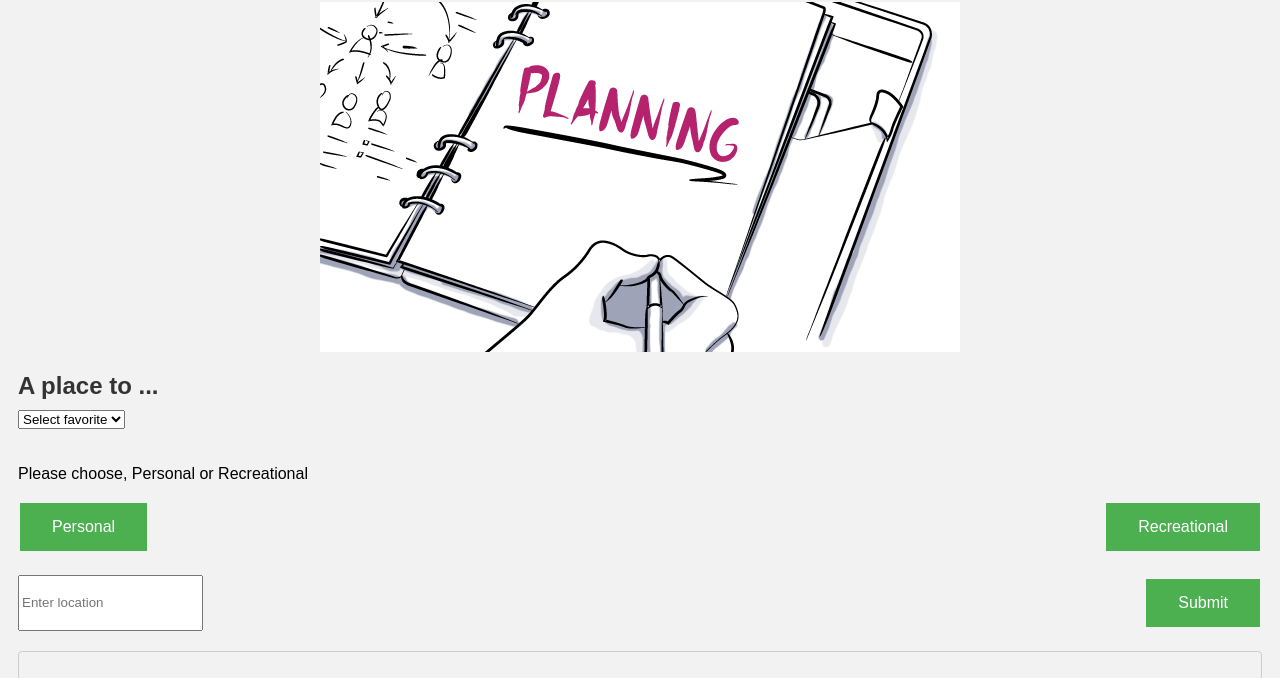
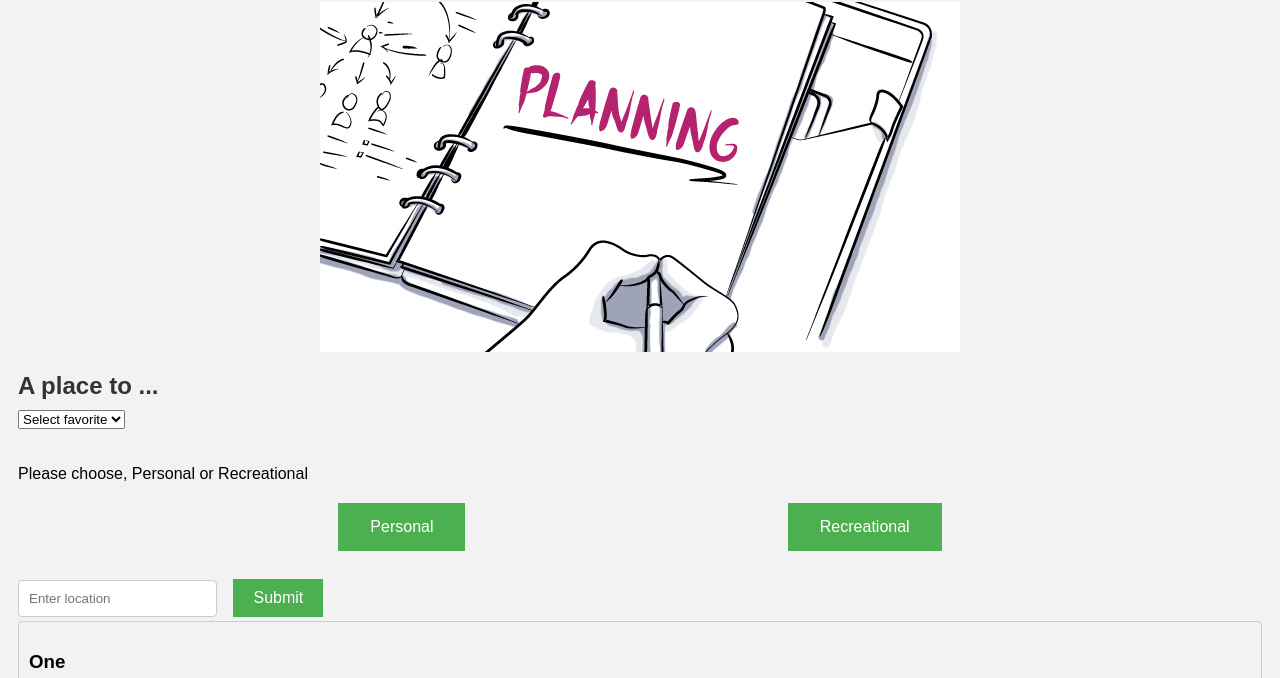
Before and after one commit to Boonecodes94/phase-1-project, a plain HTML site: page src/index.html in a window 1280 px wide. Shown: the part 96-774 px from the top of the page. Drawn offline with Linux system fonts and the light colour scheme.

Commit message:
changes spacing

```diff
--- a/src/style.css
+++ b/src/style.css
@@ -31,19 +31,25 @@ section h2 {
 
 #choices {
     display: flex;
-    justify-content: space-between;
+    justify-content: space-evenly;
     margin-bottom: 20px;
 }
 
-#location-entry {
-    display: flex;
-    justify-content: space-between;
-    margin-bottom: 20px;
+#location-entry input[type=text] {
+    flex: 1;
+    padding: 10px;
+    border: 1px solid #ccc;
+    border-radius: 4px;
+    margin-right: 10px;
+}
+
+#location-entry button {
+    padding: 10px 20px;
 }
 
 button {
-    background-color: #4CAF50;
-    color: white;
+    background-color: #4CAF50; /* adding some styles here, to the buttons */
+    color: rgb(255, 255, 255);
     border: none;
     padding: 15px 32px;
     text-align: center;
```
